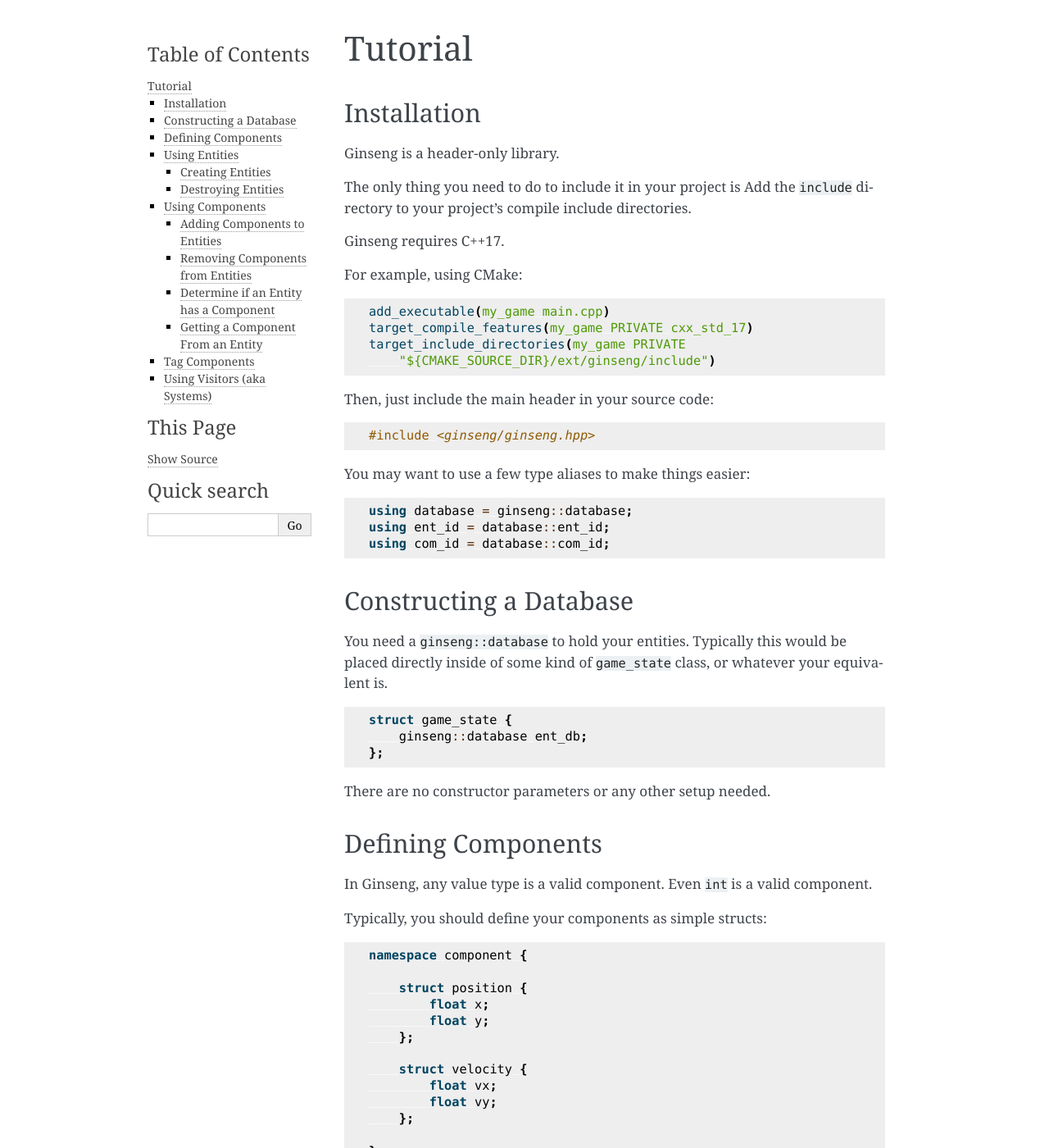
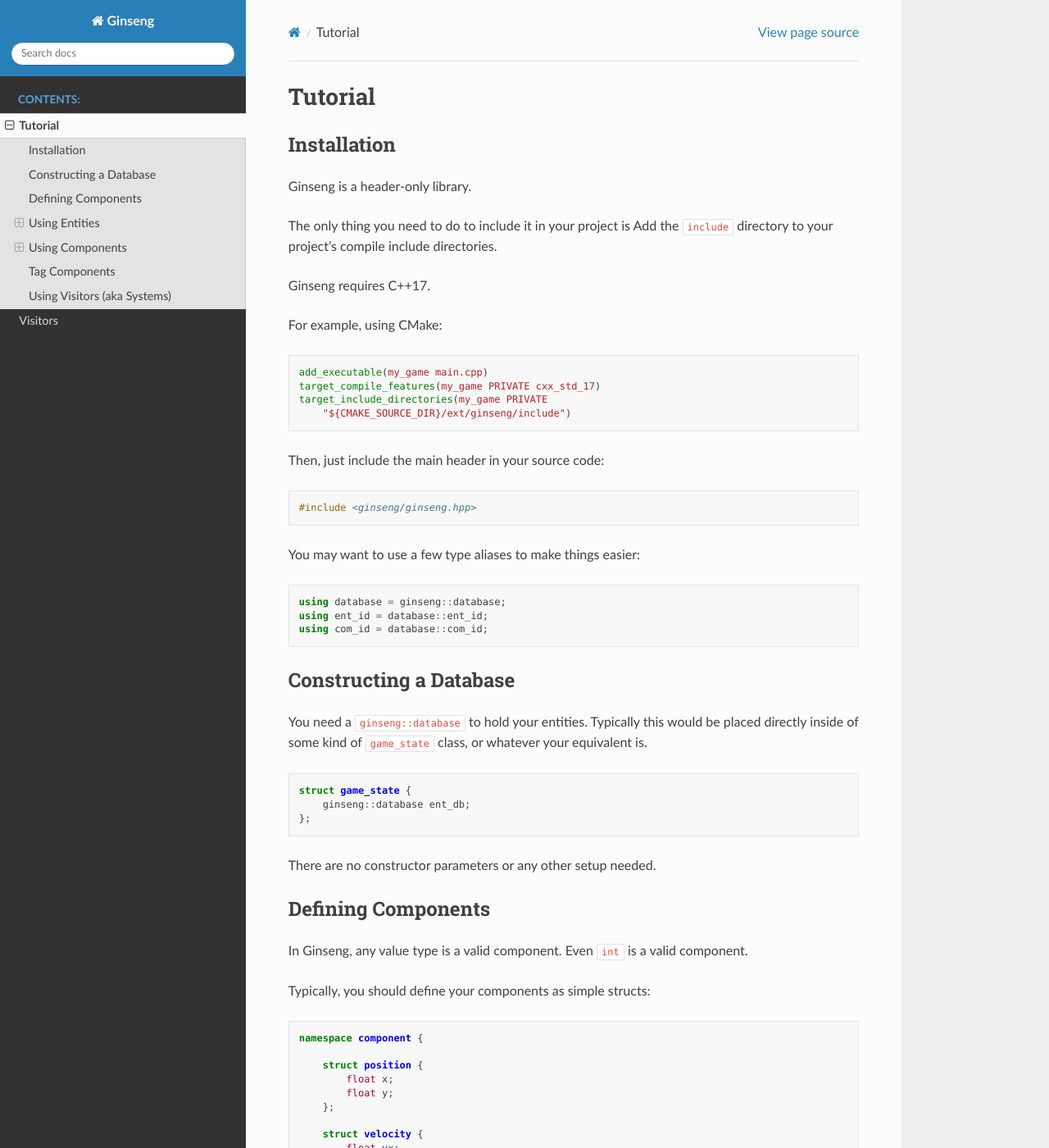
Before and after one commit to apples/ginseng, a Sphinx documentation site: the page built from docs/tutorial.rst, in a window 1280 px wide and 1400 px high. Shown: the whole window at 82% size. Built offline with Sphinx 7.4.7 and the Read the Docs theme 2.0.0, drawn with Linux system fonts in a browser that asks for light colours; some of the changed text lies outside the part shown.

Commit message:
Added RTD theme to docs

```diff
--- a/docs/conf.py
+++ b/docs/conf.py
@@ -3,6 +3,8 @@
 # This file only contains a selection of the most common options. For a full
 # list see the documentation:
 # https://www.sphinx-doc.org/en/master/usage/configuration.html
+
+import sphinx_rtd_theme
 
 # -- Path setup --------------------------------------------------------------
 
@@ -13,7 +15,6 @@
 # import os
 # import sys
 # sys.path.insert(0, os.path.abspath('.'))
-
 
 # -- Project information -----------------------------------------------------
 
@@ -31,6 +32,7 @@
 # extensions coming with Sphinx (named 'sphinx.ext.*') or your custom
 # ones.
 extensions = [
+    'sphinx_rtd_theme',
 ]
 
 # Add any paths that contain templates here, relative to this directory.
@@ -47,7 +49,7 @@
 # The theme to use for HTML and HTML Help pages.  See the documentation for
 # a list of builtin themes.
 #
-html_theme = 'alabaster'
+html_theme = 'sphinx_rtd_theme'
 
 # Add any paths that contain custom static files (such as style sheets) here,
 # relative to this directory. They are copied after the builtin static files,
--- a/docs/tutorial.rst
+++ b/docs/tutorial.rst
@@ -239,4 +239,4 @@
         pos.y += vel.y;
     });
 
-See the :doc:``visit`` page for more details and examples.
+See the :doc:`visit` page for more details and examples.
```
